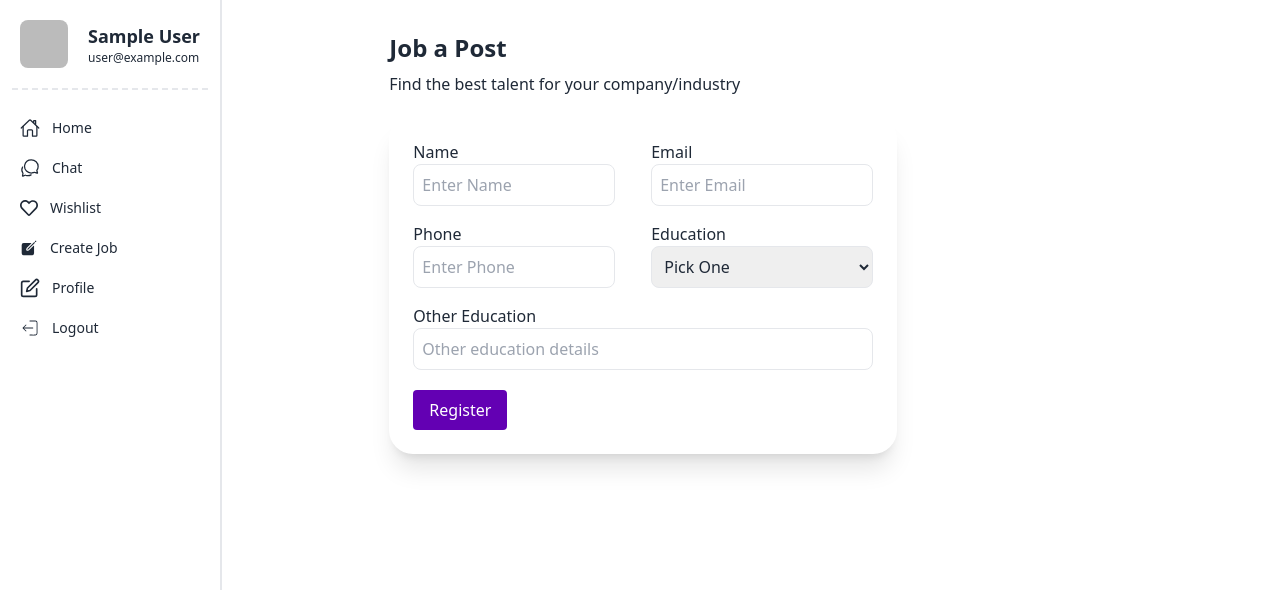
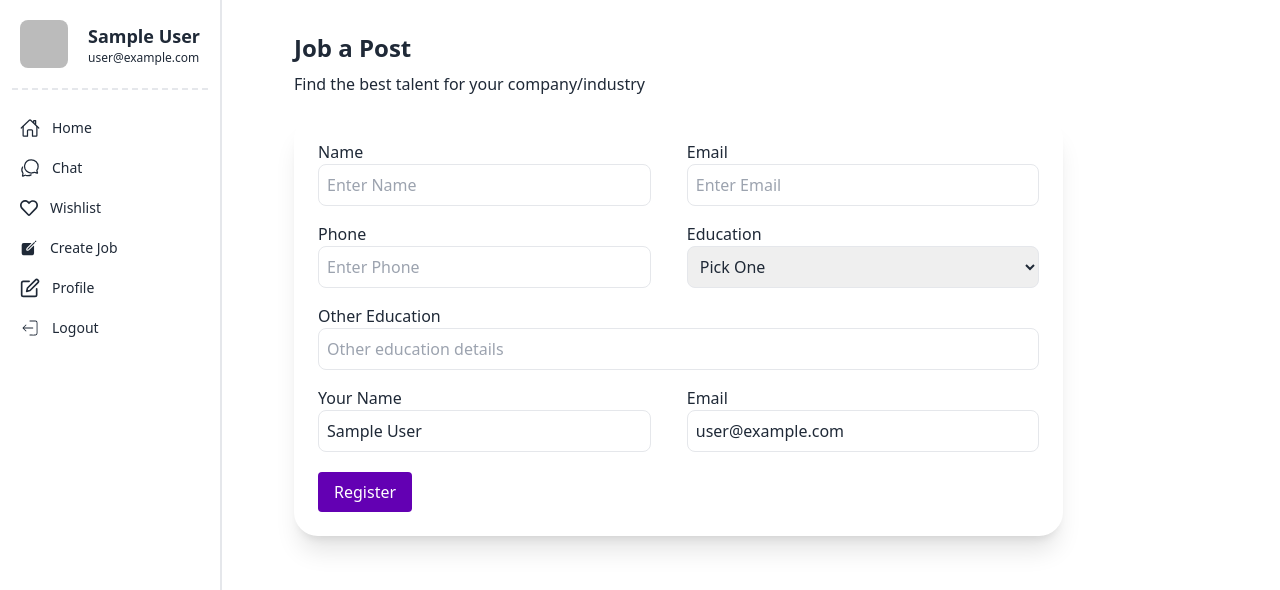
Before and after one commit to hasanalam365/find-career-client, a React (Vite) app: page /dashboard/create-job in a window 1280 px wide. Shown: the top 590 px of the page. Built offline with nearby package versions, Linux system fonts and the light colour scheme; no server answers; sample sign-in values are in the browser's storage.

Commit message:
job create post holder info set

```diff
--- a/package.json
+++ b/package.json
@@ -11,6 +11,7 @@
   },
   "dependencies": {
     "@smastrom/react-rating": "^1.5.0",
+    "@tanstack/react-query": "^5.59.20",
     "@types/react-router": "^5.1.20",
     "@types/react-router-dom": "^5.3.3",
     "axios": "^1.7.7",
--- a/src/main.tsx
+++ b/src/main.tsx
@@ -7,14 +7,19 @@ import AuthProvider from "./authenticate/AuthProvider";
 import { ParallaxProvider } from "react-scroll-parallax";
 import "react-toastify/dist/ReactToastify.css";
 import { ToastContainer } from "react-toastify";
+import { QueryClient, QueryClientProvider } from "@tanstack/react-query";
+
+const queryClient = new QueryClient();
 
 createRoot(document.getElementById("root")!).render(
   <StrictMode>
+    <QueryClientProvider client={queryClient}>
       <AuthProvider>
         <ParallaxProvider>
           <RouterProvider router={router} />
         </ParallaxProvider>
         <ToastContainer />
       </AuthProvider>
+    </QueryClientProvider>
   </StrictMode>
 );
--- a/src/pages/Dashboard/CreateJob.tsx
+++ b/src/pages/Dashboard/CreateJob.tsx
@@ -1,6 +1,9 @@
 import React, { useState } from "react";
+import useAuth from "../../hooks/useAuth";
 
 const JobPost = () => {
+  const { user } = useAuth();
+
   const [education, setEducation] = useState("");
 
   const handleRegister = (event) => {
@@ -12,13 +15,9 @@ const JobPost = () => {
     setEducation(event.target.value);
   };
 
-
-
-
-
   return (
     <div>
-      <div className="p-4 md:p-8 md:w-[90%] lg:p-8 lg:w-3/4 mx-auto">
+      <div className="p-4 md:p-8  lg:p-8  mx-auto">
         <div className="mb-5">
           <h2 className="text-2xl font-bold mb-2">Job a Post</h2>
           <p className="md:w-3/4">
@@ -82,6 +81,26 @@ const JobPost = () => {
                 className="border p-2 w-full focus:outline-none focus:border-[#6300B3] rounded-lg"
               />
             </div>
+            <div className="md:mr-5">
+              <label htmlFor="holderName">Your Name</label>
+              <input
+                value={user?.displayName}
+                name="holderName"
+                type="text"
+                placeholder="Enter Holder Name"
+                className="border p-2 w-full focus:outline-none focus:border-[#6300B3] rounded-lg"
+              />
+            </div>
+            <div>
+              <label htmlFor="email">Email</label>
+              <input
+                value={user?.email}
+                name="email"
+                type="email"
+                placeholder="Enter Email"
+                className="border p-2 w-full focus:outline-none focus:border-[#6300B3] rounded-lg"
+              />
+            </div>
           </form>
           <button
             type="submit"
```
Also changed, not shown: 1 other file (tests, documents, lock files or other folders). Lines whose indentation alone changed are shown as unchanged.
